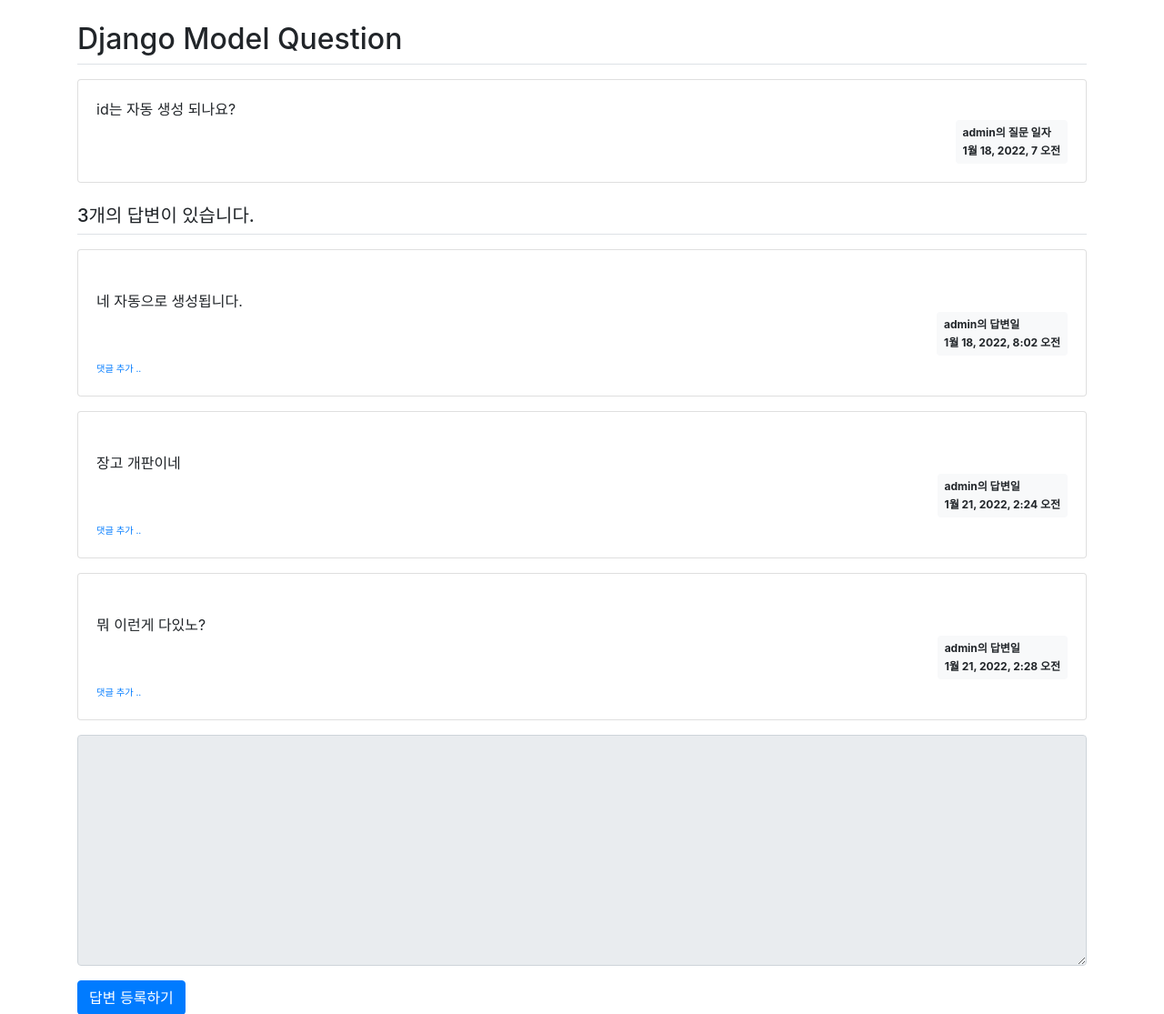
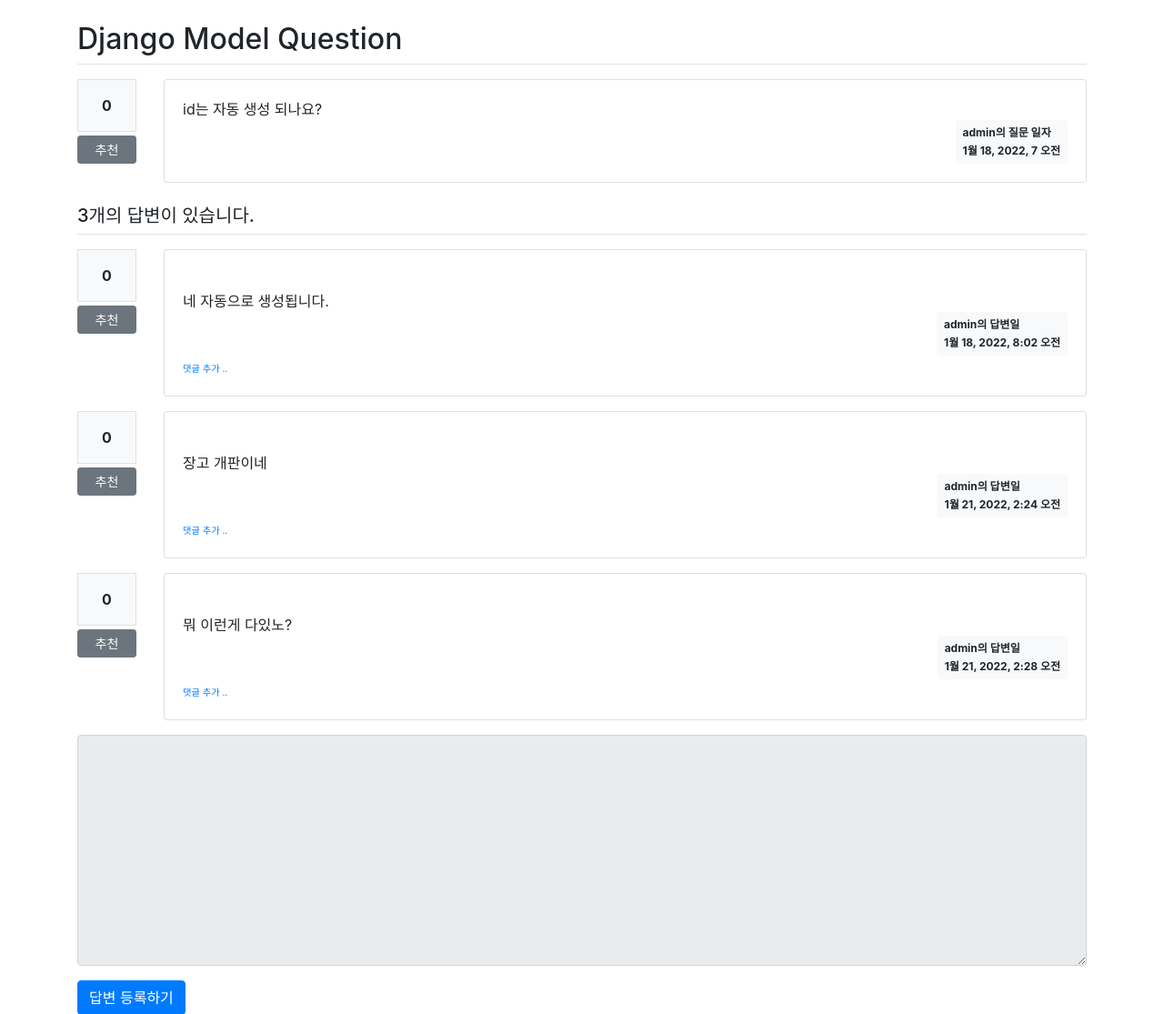
Before and after one commit to doomout/bybo, a Django app: page /pybo/2/ in a window 1280 px wide. Shown: the part 57-1172 px from the top of the page at 91% size. Run offline with Django 3.2, Linux system fonts and the light colour scheme; data comes from the database, SQL or seed files in the repository; both versions use the stored data as it was after the commit; data that the repository does not hold is empty; some libraries are stand-ins or nearby versions.

Commit message:
추천 기능 추가

```diff
--- a/pybo/models.py
+++ b/pybo/models.py
@@ -3,11 +3,12 @@
 
 
 class Question(models.Model):
-    author = models.ForeignKey(User, on_delete=models.CASCADE)
+    author = models.ForeignKey(User, on_delete=models.CASCADE, related_name='author_question')
     subject = models.CharField(max_length=200)
     content = models.TextField()
     create_date = models.DateTimeField()
     modify_date = models.DateTimeField(null=True, blank=True)
+    voter = models.ManyToManyField(User, related_name='voter_question')  # 추천인 추가
 
 
 def __str__(self):
@@ -15,11 +16,12 @@
 
 
 class Answer(models.Model):
-    author = models.ForeignKey(User, on_delete=models.CASCADE)
+    author = models.ForeignKey(User, on_delete=models.CASCADE, related_name='author_answer')
     question = models.ForeignKey(Question, on_delete=models.CASCADE)
     content = models.TextField()
     create_date = models.DateTimeField()
     modify_date = models.DateTimeField(null=True, blank=True)
+    voter = models.ManyToManyField(User, related_name='voter_answer')
 
 
 class Comment(models.Model):
--- a/pybo/urls.py
+++ b/pybo/urls.py
@@ -1,6 +1,6 @@
 from django.urls import path
 
-from .views import base_views, question_views, answer_views, comment_views
+from .views import base_views, question_views, answer_views, comment_views, vote_views
 
 app_name='pybo'
 
@@ -41,4 +41,8 @@
          comment_views.comment_modify_answer, name='comment_modify_answer'),
     path('comment/delete/answer/<int:comment_id>/',
          comment_views.comment_delete_answer, name='comment_delete_answer'),
+
+    # vote_views.py
+    path('vote/question/<int:question_id>/', vote_views.vote_question, name='vote_question'),
+    path('vote/answer/<int:answer_id>/', vote_views.vote_answer, name='vote_answer'),
 ]
--- a/templates/pybo/question_detail.html
+++ b/templates/pybo/question_detail.html
@@ -13,7 +13,15 @@
     {% endif %}
     <!--질문 부분-->
     <h2 class="border-bottom  py-2">{{ question.subject }}</h2>
-    <div class="card my-3">
+    <div class="row my-3">
+        <div class="col-1"> <!-- 추천영역 -->
+            <div class="bg-light text-center p-3 border font-weight-bolder mb-1">{{question.voter.count}}</div>
+            <a href="#" data-uri="{% url 'pybo:vote_question' question.id  %}"
+               class="recommend btn btn-sm btn-secondary btn-block my-1">추천</a>
+        </div>
+        <div class="col-11"> <!-- 질문영역 -->
+            <!-- 기존내용 -->
+            <div class="card">
                 <div class="card-body">
                     <div class="card-text" style="whit-space: pre-line;">
                         {{ question.content }}
@@ -43,12 +51,22 @@
                     {% endif %}
                 </div>
             </div>
+        </div>
+    </div>
     <h5 class="border-bottom my-3 py-2">
         {{ question.answer_set.count }}개의 답변이 있습니다.
     </h5>
     <!--답변 부분-->
     {% for answer  in question.answer_set.all %}
-    <div class="card my-3">
+    <div class="row my-3">
+        <div class="col-1">  <!-- 추천영역 -->
+            <div class="bg-light text-center p-3 border font-weight-bolder mb-1">{{answer.voter.count}}</div>
+            <a href="#" data-uri="{% url 'pybo:vote_answer' answer.id  %}"
+                class="recommend btn btn-sm btn-secondary btn-block my-1">추천</a>
+        </div>
+        <div class="col-11">  <!-- 답변영역 -->
+            <!-- 기존내용 -->
+            <div class="card">
                 <div class="card-body">
                     <div class="card-text" style="white-space: pre-line;">
                         {{ answer.content }}
@@ -102,6 +120,8 @@
                     </div>
                 </div>
             </div>
+        </div>
+    </div>
     {% endfor %}
     <form action="{% url 'pybo:answer_create' question.id %}" method="post" class="my-3">
         {% csrf_token %}
@@ -128,7 +148,12 @@
 <script type='text/javascript'>
 $(document).ready(function(){
     $(".delete").on('click', function() {
-        if(confirm("정말로 삭제하시겠습니까?")) {
+        if(confirm("정말로 삭제 하시겠습니까?")) {
+            location.href = $(this).data('uri');
+        }
+    });
+    $(".recommend").on('click', function() {
+        if(confirm("정말로 추천 하시겠습니까?")) {
             location.href = $(this).data('uri');
         }
     });
```
Also changed, not shown: pybo/views/vote_views.py (added, +32 -0 lines), templates/pybo/question_list.html (+9 -1 lines), README.md, db.sqlite3, pybo/migrations/0006_auto_20220213_0145.py (added). Lines whose indentation alone changed are shown as unchanged.
